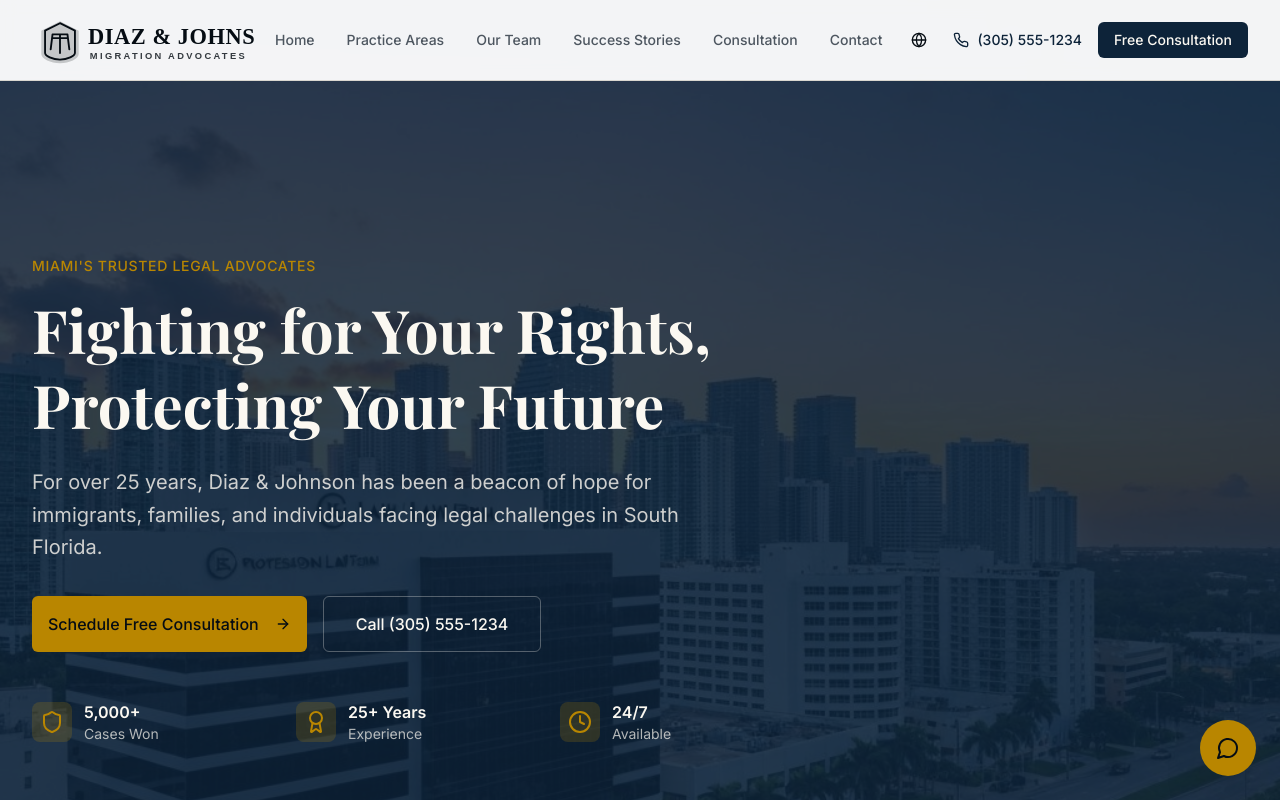
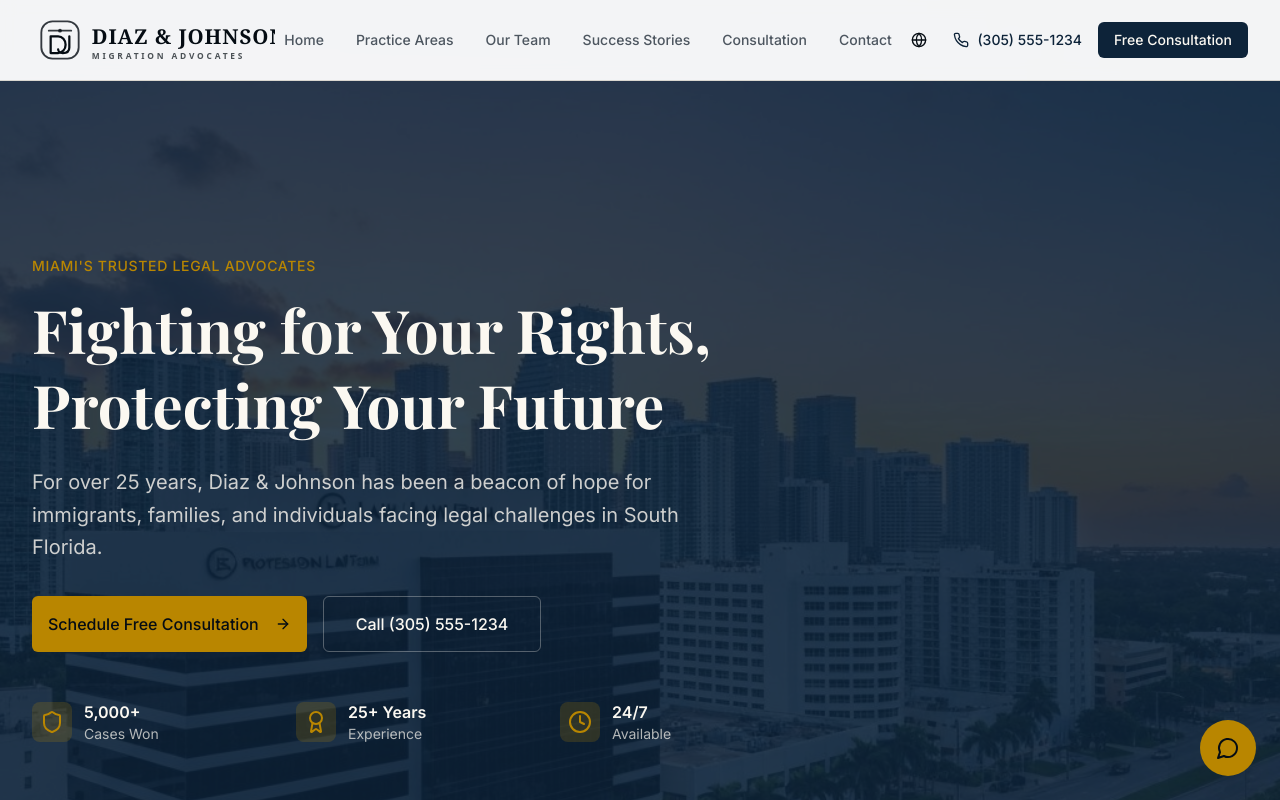
Before and after one commit to blancagut/DandJ, a Next.js app: page / in a window 1280 px wide. Shown: the top 800 px of the page. Built offline with nearby package versions, Linux system fonts and the light colour scheme; a web font is replaced by a local one.

Commit message:
Redesign Diaz & Johnson logo (clean DJ monogram + wordmark)

```diff
--- a/components/ui/logo.tsx
+++ b/components/ui/logo.tsx
@@ -9,52 +9,71 @@ export function Logo({ className, ...props }: LogoProps) {
   return (
     <svg
       xmlns="http://www.w3.org/2000/svg"
-      viewBox="0 0 240 60"
+      viewBox="0 0 260 60"
       fill="none"
       className={cn("h-10 w-auto", className)}
       {...props}
     >
-      {/* Icon: Abstract Column/Scales/Shield */}
-      <path
-        d="M30 10 L50 20 L50 45 C50 50 40 55 30 55 C20 55 10 50 10 45 L10 20 L30 10 Z"
-        className="opacity-20"
-        fill="currentColor"
+      {/* Icon: DJ monogram (clean, scalable, no font dependency) */}
+      <rect
+        x="10"
+        y="10"
+        width="40"
+        height="40"
+        rx="12"
+        stroke="currentColor"
+        strokeWidth="2"
+        className="opacity-80"
       />
       <path
-        d="M30 12 L46 20 V44 C46 47 38 51 30 51 C22 51 14 47 14 44 V20 L30 12 Z"
-        stroke="currentColor"
-        strokeWidth="2"
-      />
-      <path
-        d="M22 24 L38 24 M30 24 V44 M22 28 L38 28 M22 24 L20 40 M38 24 L40 40"
+        d="M18 20 H42"
         stroke="currentColor"
         strokeWidth="2"
         strokeLinecap="round"
+        className="opacity-80"
+      />
+      <circle cx="30" cy="20" r="2" fill="currentColor" className="opacity-80" />
+
+      {/* D */}
+      <path
+        d="M20 26 V44 M20 26 H28 A8 9 0 0 1 28 44 H20"
+        stroke="currentColor"
+        strokeWidth="2.4"
+        strokeLinecap="round"
+        strokeLinejoin="round"
+      />
+      {/* J */}
+      <path
+        d="M40 26 V38 C40 42 37 44 33 44 C30 44 28 42 28 40"
+        stroke="currentColor"
+        strokeWidth="2.4"
+        strokeLinecap="round"
+        strokeLinejoin="round"
       />
 
       {/* Text: Diaz & Johnson */}
       <text
-        x="60"
+        x="64"
         y="34"
-        fontFamily="Times New Roman, serif"
-        fontSize="24"
-        fontWeight="bold"
+        fontFamily="ui-serif, Georgia, 'Times New Roman', serif"
+        fontSize="22"
+        fontWeight="700"
         fill="currentColor"
-        className="tracking-wide"
+        letterSpacing="1"
       >
         DIAZ &amp; JOHNSON
       </text>
 
       {/* Subtext: Migration Advocates */}
       <text
-        x="62"
+        x="64"
         y="50"
-        fontFamily="Arial, sans-serif"
-        fontSize="10"
-        fontWeight="bold"
-        letterSpacing="2.5"
+        fontFamily="ui-sans-serif, system-ui, -apple-system, 'Segoe UI', Roboto, Arial, sans-serif"
+        fontSize="9"
+        fontWeight="700"
+        letterSpacing="3"
         fill="currentColor"
-        className="opacity-80"
+        className="opacity-70"
       >
         MIGRATION ADVOCATES
       </text>
```
Also changed, not shown: public/logo.svg.
